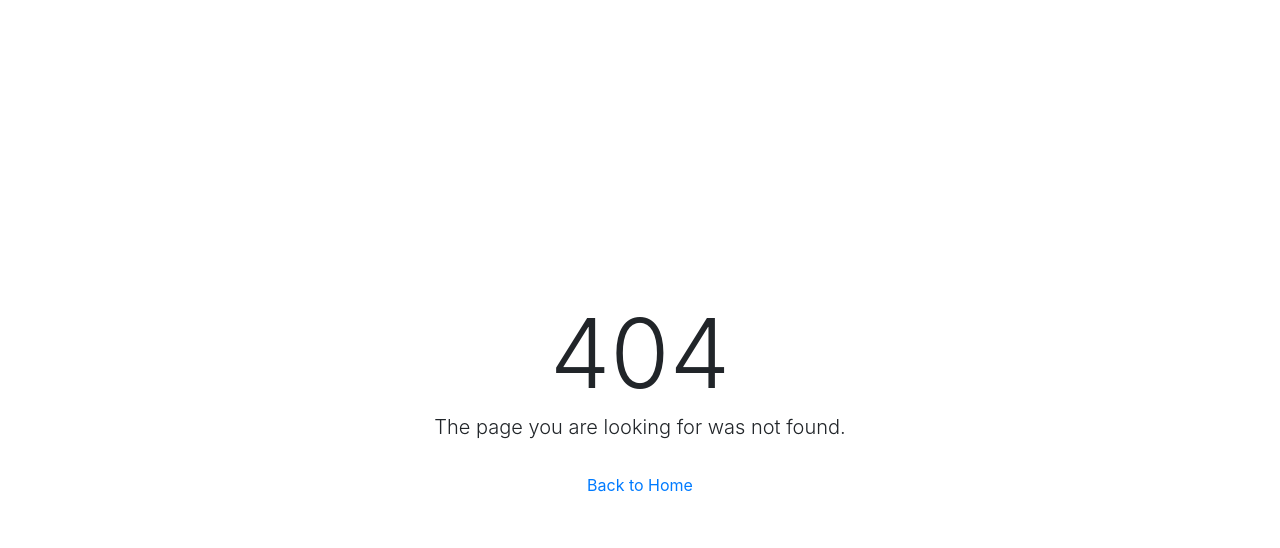
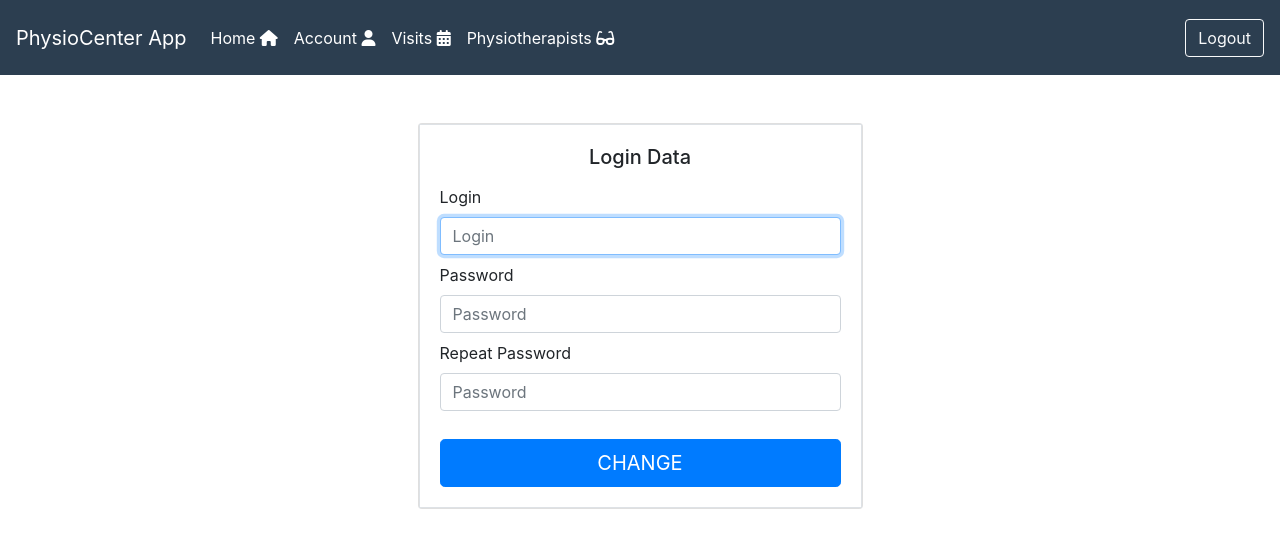
Before and after one commit to Adsel/PhysioCenter, an Angular app: page /patient/settings in a window 1280 px wide. Before the commit this address had no page. Shown: the top 548 px of the page. Built offline with nearby package versions, Linux system fonts and the light colour scheme.

Commit message:
feat: added user settings view

```diff
--- a/src/app/patient-side/patient-panel/patient-panel-home/patient-panel-home.component.ts
+++ b/src/app/patient-side/patient-panel/patient-panel-home/patient-panel-home.component.ts
@@ -31,7 +31,7 @@ export class PatientPanelHomeComponent implements OnInit {
       title: 'Have questions?',
       src: 'https://cdn.pixabay.com/photo/2015/03/24/12/42/woman-687560_960_720.jpg',
       text: 'Ask question online!',
-      button: { label: 'Ask Question', icon: 'fas fa-question', href: '#' }
+      button: { label: 'Ask Question', icon: 'fas fa-question', href: '/patient/settings' }
     }
   ];
   constructor() { }
--- a/src/app/patient-side/patient-panel/patient-panel-navbar/patient-panel-navbar.component.html
+++ b/src/app/patient-side/patient-panel/patient-panel-navbar/patient-panel-navbar.component.html
@@ -14,7 +14,7 @@
         </a>
       </li>
       <li class="nav-item">
-        <a class="nav-link" href="#">
+        <a class="nav-link" href="/patient/settings">
           Account <i class="fas fa-user"></i>
         </a>
       </li>
@@ -24,7 +24,7 @@
         </a>
       </li>
       <li class="nav-item">
-        <a class="nav-link" href="#">
+        <a class="nav-link" href="/patient/physio">
           Physiotherapists <i class="fas fa-glasses"></i>
         </a>
       </li>
--- /dev/null
+++ b/src/app/patient-side/patient-panel/patient-panel-user/patient-panel-user.component.html
@@ -0,0 +1,31 @@
+<app-patient-panel-navbar></app-patient-panel-navbar>
+
+<div class="container">
+  <div class="row">
+    <div class="col-sm-9 col-md-7 col-lg-5 mx-auto">
+      <div class="card card-signin my-5">
+        <div class="card-body border">
+          <h5 class="card-title text-center">Login Data</h5>
+          <form class="form-signin">
+            <div class="form-label-group py-1">
+              <label for="inputLogin">Login</label>
+              <input type="text" id="inputLogin" class="form-control" name="loginInput" [(ngModel)]="loginInput" placeholder="Login" required autofocus>
+            </div>
+
+            <div class="form-label-group py-1">
+              <label for="inputPassword">Password</label>
+              <input type="password" id="inputPassword" class="form-control" name="passwordInput" [(ngModel)]="passwordInput" placeholder="Password" required>
+            </div>
+
+            <div class="form-label-group py-1">
+              <label for="inputPassword">Repeat Password</label>
+              <input type="password" id="inputPasswordRepeat" class="form-control" name="passwordInputRe" [(ngModel)]="passwordInputRe" placeholder="Password" required>
+            </div>
+
+            <button class="btn btn-lg btn-primary btn-block text-uppercase mt-4" (click)="changeLoginData($event)">Change</button>
+          </form>
+        </div>
+      </div>
+    </div>
+  </div>
+</div>
--- /dev/null
+++ b/src/app/patient-side/patient-panel/patient-panel-user/patient-panel-user.component.ts
@@ -0,0 +1,22 @@
+import {Component, Input, OnInit} from '@angular/core';
+
+@Component({
+  selector: 'app-patient-panel-user',
+  templateUrl: './patient-panel-user.component.html',
+  styleUrls: ['./patient-panel-user.component.scss']
+})
+export class PatientPanelUserComponent implements OnInit {
+  @Input() loginInput: string;
+  @Input() passwordInput: string;
+  @Input() passwordInputRe: string;
+
+  constructor() { }
+
+  ngOnInit(): void {
+  }
+
+  changeLoginData(event): void {
+    event.preventDefault();
+  }
+
+}
--- a/src/app/patient-side/patient-side.module.ts
+++ b/src/app/patient-side/patient-side.module.ts
@@ -7,11 +7,13 @@ import {RouterModule} from '@angular/router';
 import {PatientPanelModule} from './patient-panel/patient-panel.module';
 import { PatientRegistrationComponent } from './patient-registration/patient-registration.component';
 import {PatientPanelPhysioComponent} from './patient-panel/patient-panel-physio/patient-panel-physio.component';
+import {PatientPanelUserComponent} from './patient-panel/patient-panel-user/patient-panel-user.component';
 
 const routes = [
   { path: 'patient', component: PatientAuthComponent },
   { path: 'patient/registration', component: PatientRegistrationComponent },
-  { path: 'patient/physio', component: PatientPanelPhysioComponent }
+  { path: 'patient/physio', component: PatientPanelPhysioComponent },
+  { path: 'patient/settings', component: PatientPanelUserComponent }
   // { path: 'patient/example', component: PhysioAuthComponent, canActivate: [AuthPhysioGuard },
 ];
 
```
Also changed, not shown: src/app/patient-side/patient-panel/patient-panel.module.ts (+8 -4 lines), src/app/patient-side/patient-panel/patient-panel-user/patient-panel-user.component.scss (added), 1 other file (tests, documents, lock files or other folders).
